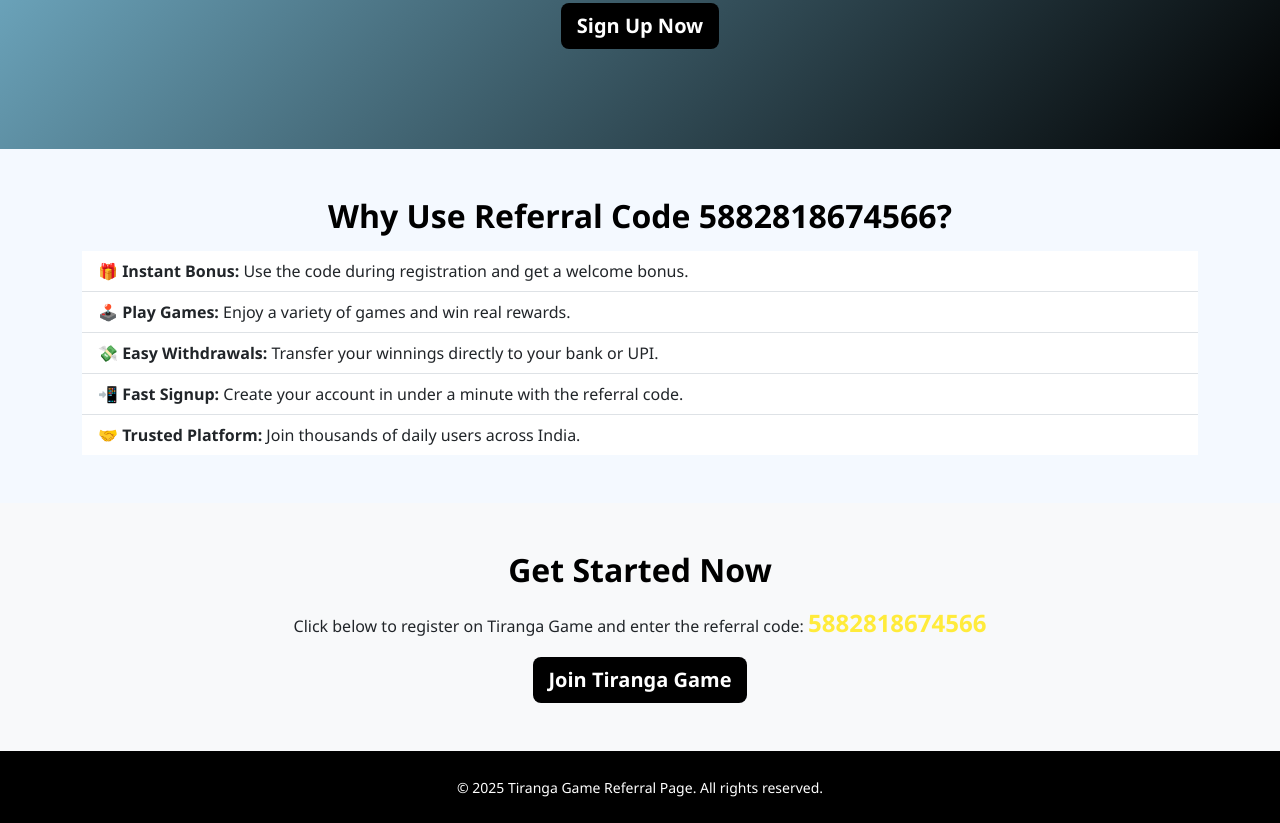
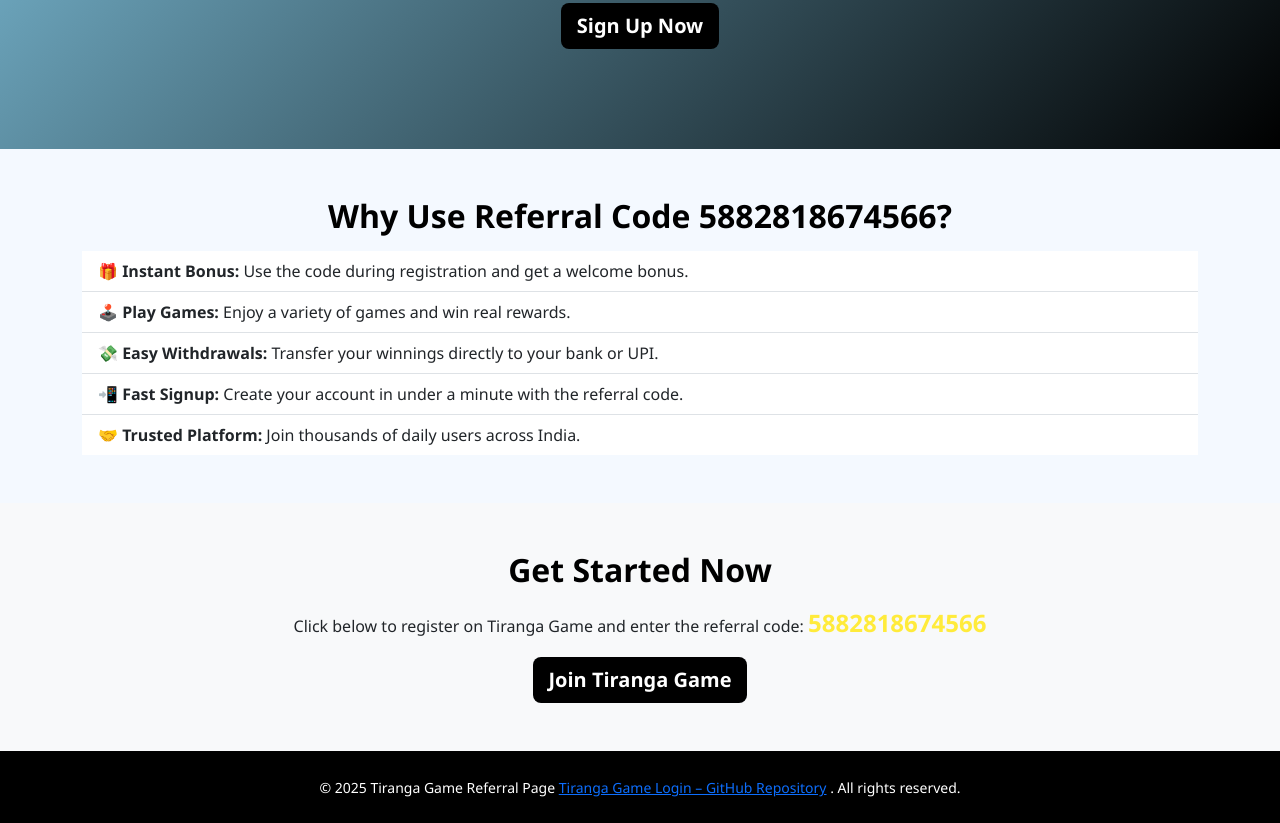
Before and after one commit to allreferralcodes/tiranga-game-login, a plain HTML site: page index.html in a window 1280 px wide. Shown: the part 391-1214 px from the top of the page. Drawn offline with nearby package versions, Linux system fonts and the light colour scheme.

Commit message:
Update index.html

```diff
--- a/index.html
+++ b/index.html
@@ -77,7 +77,8 @@ Use Referral Code: 5882818674566 to Get Exclusive Rewards. Get exciting rewards
 <!-- Footer -->
 <footer class="py-4 text-center" style="background-color: #000; color: #fff;">
   <div class="container">
-    <small>&copy; 2025 Tiranga Game Referral Page. All rights reserved.</small>
+    <small>&copy; 2025 Tiranga Game Referral Page <a href="https://github.com/allreferralcodes/tiranga-game-login" target="_blank">Tiranga Game Login – GitHub Repository</a>
+. All rights reserved.</small>
   </div>
 </footer>
   <!DOCTYPE html>
```
